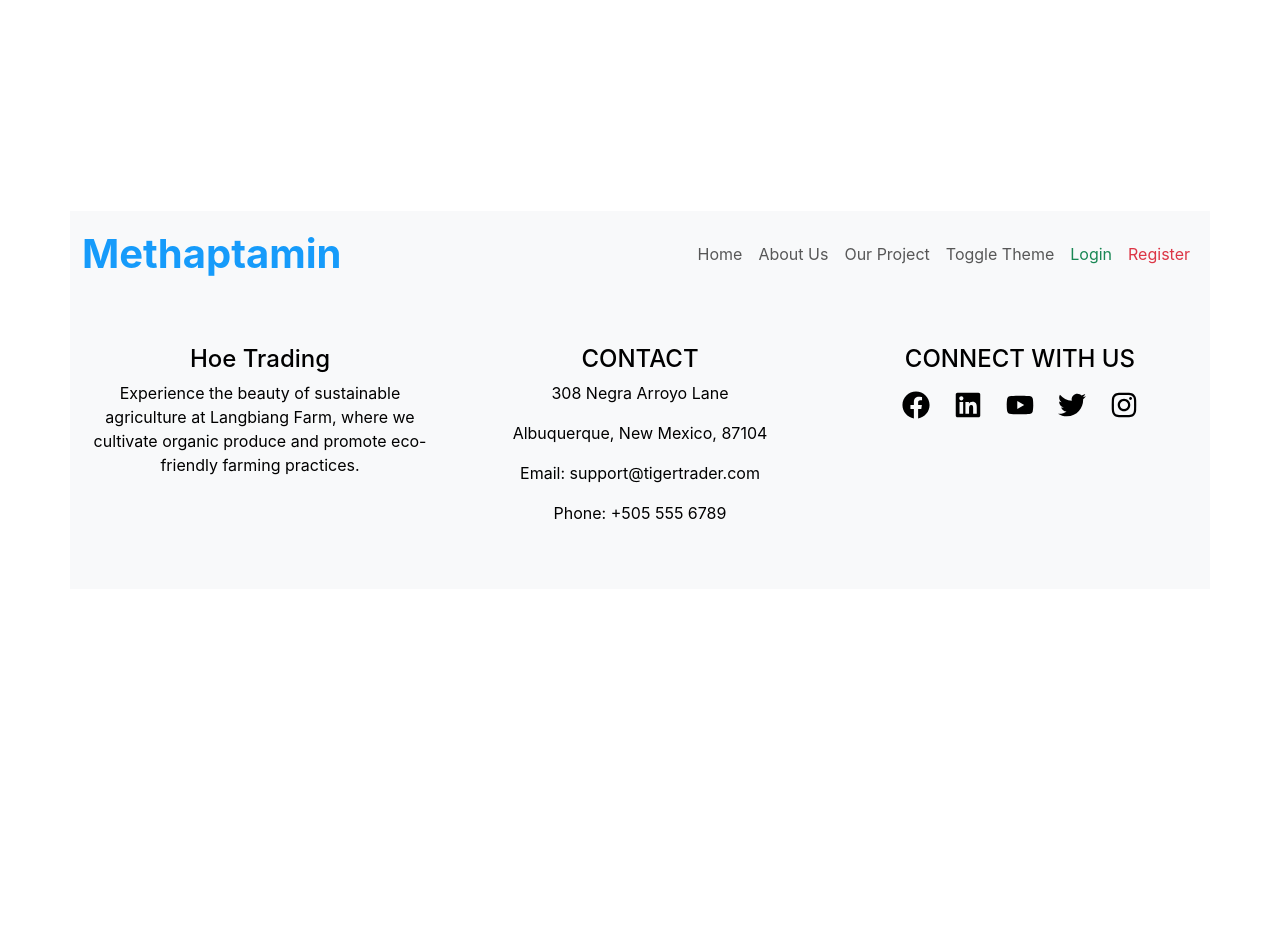
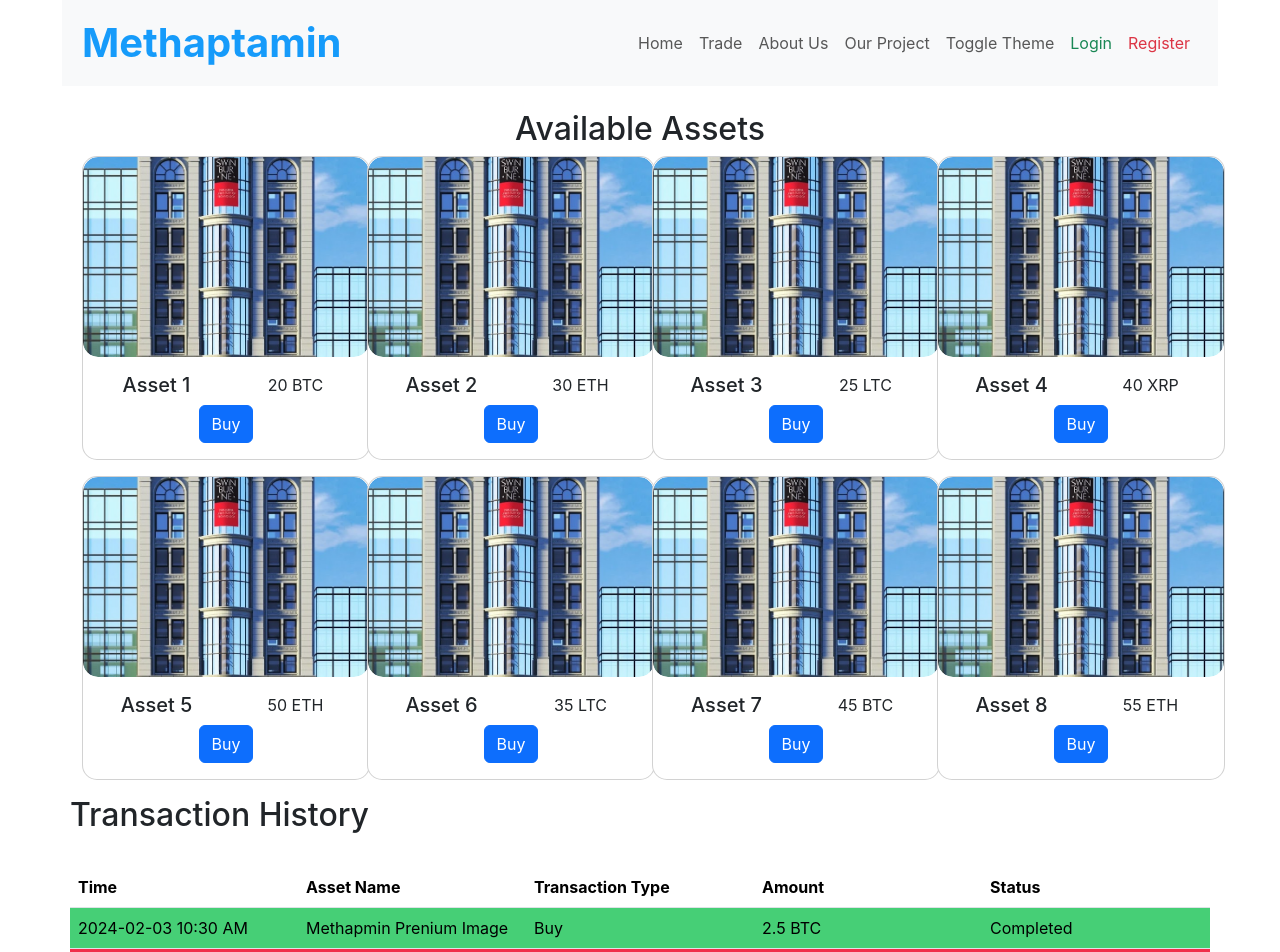
Before and after one commit to EHC-35-1/front-end, a React (Vite) app: page /trade in a window 1280 px wide. Shown: the top 952 px of the page. Before the commit the page ends 800 px from the top, so only its background shows below. Built offline with nearby package versions, Linux system fonts and the light colour scheme.

Commit message:
Update Trade page

```diff
--- a/src/assets/images/index.jsx
+++ b/src/assets/images/index.jsx
@@ -1,5 +1,8 @@
+// Not Found
 import notFound from "~/assets/images/notFound.jpg";
-
+// Trade
+import asset1 from "./asset1.jpg";
+// Project Insights
 import bank from "./bank.svg";
 import spy from "./spy.svg";
 import shield from "./shield.svg";
@@ -12,6 +15,7 @@ import dtp from "./DTP.png";
 
 const images = {
   notFound,
+  asset1,
   bank,
   spy,
   shield,
--- a/src/components/TradingHistory/trading-history.jsx
+++ b/src/components/TradingHistory/trading-history.jsx
@@ -30,13 +30,15 @@ const TradingHistoryTable = ({ data }) => {
         <tbody>
           {data.map((row) => (
             <tr key={row.transactionHash}>
-              <td style={renderCellStyle(row.time)}>{row.time}</td>
-              <td style={renderCellStyle(row.assetName)}>{row.assetName}</td>
+              <td style={renderCellStyle(row.transactionType)}>{row.time}</td>
+              <td style={renderCellStyle(row.transactionType)}>
+                {row.assetName}
+              </td>
               <td style={renderCellStyle(row.transactionType)}>
                 {row.transactionType}
               </td>
-              <td style={renderCellStyle(row.amount)}>{row.amount}</td>
-              <td style={renderCellStyle(row.status)}>{row.status}</td>
+              <td style={renderCellStyle(row.transactionType)}>{row.amount}</td>
+              <td style={renderCellStyle(row.transactionType)}>{row.status}</td>
             </tr>
           ))}
         </tbody>
--- a/src/layouts/components/Header/index.jsx
+++ b/src/layouts/components/Header/index.jsx
@@ -41,6 +41,11 @@ function Header() {
               </Link>
             </li>
             <li className="nav-item">
+              <Link className="nav-link" to="/trade">
+                Trade
+              </Link>
+            </li>
+            <li className="nav-item">
               <Link className="nav-link" to="/about">
                 About Us
               </Link>
--- /dev/null
+++ b/src/pages/Trade/assetCard.jsx
@@ -0,0 +1,33 @@
+import { Card, Button, Col, Row } from "react-bootstrap";
+
+const CardComponent = ({ imageSrc, name, price, onBuyClick }) => {
+  return (
+    <Card style={{ width: "18rem", borderRadius: "15px" }}>
+      <div
+        style={{ height: "200px", overflow: "hidden", borderRadius: "15px" }}
+      >
+        <Card.Img
+          variant="top"
+          src={imageSrc}
+          alt={name}
+          style={{ objectFit: "cover", height: "100%", borderRadius: "15px" }}
+        />
+      </div>
+      <Card.Body>
+        <Row>
+          <Col md={6}>
+            <Card.Title>{name}</Card.Title>
+          </Col>
+          <Col md={6} className="text-right">
+            <Card.Text>{price}</Card.Text>
+          </Col>
+        </Row>
+        <Button variant="primary" onClick={onBuyClick}>
+          Buy
+        </Button>
+      </Card.Body>
+    </Card>
+  );
+};
+
+export default CardComponent;
--- /dev/null
+++ b/src/pages/Trade/assetWrapper.jsx
@@ -0,0 +1,69 @@
+import { images } from "~/assets";
+import { Container } from "react-bootstrap";
+import DisplayAssetRow from "./displayAssetRow";
+
+const AssetWrapper = () => {
+  const firstRowData = [
+    {
+      imageSrc: images.asset1,
+      name: "Asset 1",
+      price: 20,
+      coinSymbol: "BTC",
+    },
+    {
+      imageSrc: images.asset1,
+      name: "Asset 2",
+      price: 30,
+      coinSymbol: "ETH",
+    },
+    {
+      imageSrc: images.asset1,
+      name: "Asset 3",
+      price: 25,
+      coinSymbol: "LTC",
+    },
+    {
+      imageSrc: images.asset1,
+      name: "Asset 4",
+      price: 40,
+      coinSymbol: "XRP",
+    },
+  ];
+
+  const secondRowData = [
+    {
+      imageSrc: images.asset1,
+      name: "Asset 5",
+      price: 50,
+      coinSymbol: "ETH",
+    },
+    {
+      imageSrc: images.asset1,
+      name: "Asset 6",
+      price: 35,
+      coinSymbol: "LTC",
+    },
+    {
+      imageSrc: images.asset1,
+      name: "Asset 7",
+      price: 45,
+      coinSymbol: "BTC",
+    },
+    {
+      imageSrc: images.asset1,
+      name: "Asset 8",
+      price: 55,
+      coinSymbol: "ETH",
+    },
+  ];
+
+  return (
+    <Container className="justify-content-center text-center">
+      <h2>Available Assets</h2>
+      <DisplayAssetRow cardsData={firstRowData} />
+      <DisplayAssetRow cardsData={secondRowData} />
+    </Container>
+  );
+};
+
+export default AssetWrapper;
--- /dev/null
+++ b/src/pages/Trade/displayAssetRow.jsx
@@ -0,0 +1,21 @@
+import { Row, Col } from "react-bootstrap";
+import CardComponent from "./assetCard";
+
+const DisplayAssetRow = ({ cardsData }) => {
+  return (
+    <Row className="mb-3">
+      {cardsData.map((card, index) => (
+        <Col key={index} md={3}>
+          <CardComponent
+            imageSrc={card.imageSrc}
+            name={card.name}
+            price={`${card.price} ${card.coinSymbol}`}
+            onBuyClick={() => console.log(`Buying ${card.name}`)}
+          />
+        </Col>
+      ))}
+    </Row>
+  );
+};
+
+export default DisplayAssetRow;
--- a/src/pages/Trade/index.jsx
+++ b/src/pages/Trade/index.jsx
@@ -1,4 +1,49 @@
+import AssetWrapper from "./assetWrapper";
+import TradingHistoryTable from "~/components/TradingHistory/trading-history";
+import { Row, Col } from "react-bootstrap";
+
 function TradePage() {
-  return <></>;
+  const sampleData = [
+    {
+      transactionHash: "0xabc123...",
+      time: "2024-02-03 10:30 AM",
+      assetName: "Methapmin Prenium Image",
+      transactionType: "Buy",
+      amount: "2.5 BTC",
+      status: "Completed",
+    },
+    {
+      transactionHash: "0xdef456...",
+      time: "2024-02-03 11:45 AM",
+      assetName: "Rare Elgoog logo",
+      transactionType: "Sell",
+      amount: "5.0 ETH",
+      status: "Pending",
+    },
+    {
+      transactionHash: "0xghi789...",
+      time: "2024-02-03 01:15 PM",
+      assetName: "Doge meme",
+      transactionType: "Buy",
+      amount: "3.0 XRP",
+      status: "Completed",
+    },
+  ];
+
+  return (
+    <div className="mt-4 mx-2">
+      <AssetWrapper />
+      <Row>
+        <Col>
+          <h2>Transaction History</h2>
+        </Col>
+      </Row>
+      <Row>
+        <Col>
+          <TradingHistoryTable data={sampleData} />
+        </Col>
+      </Row>
+    </div>
+  );
 }
 export default TradePage;
```
Also changed, not shown: src/assets/images/asset1.jpg (added). Lines whose indentation alone changed are shown as unchanged.
